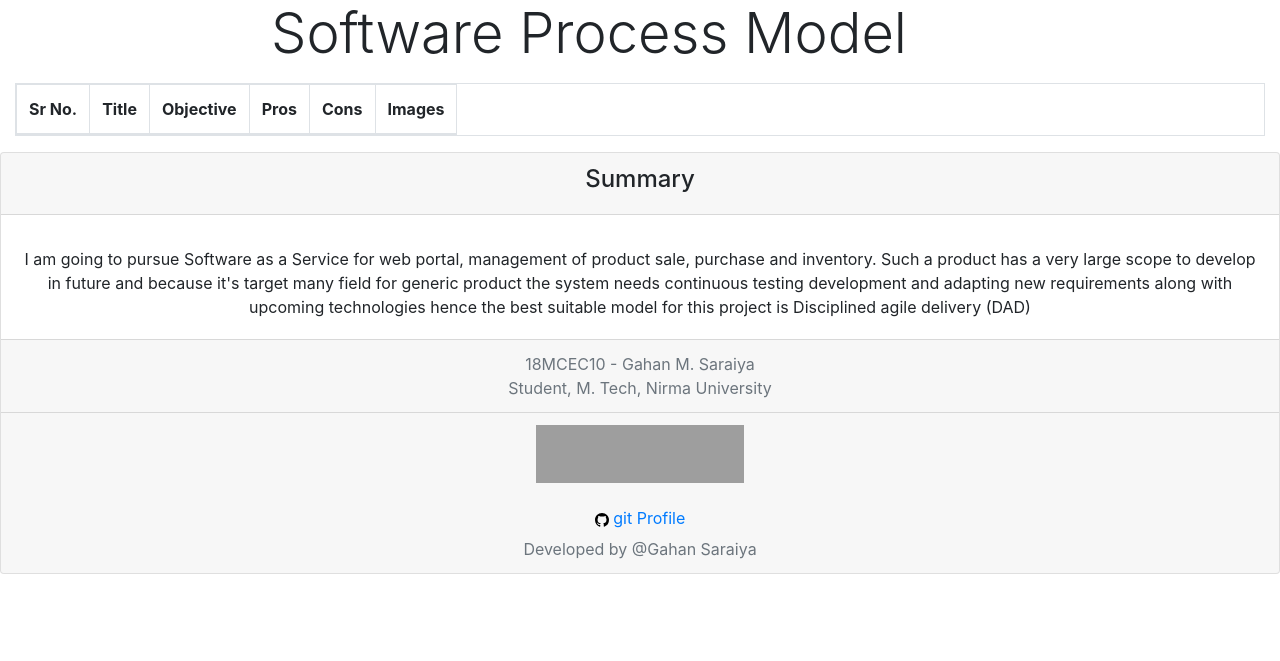
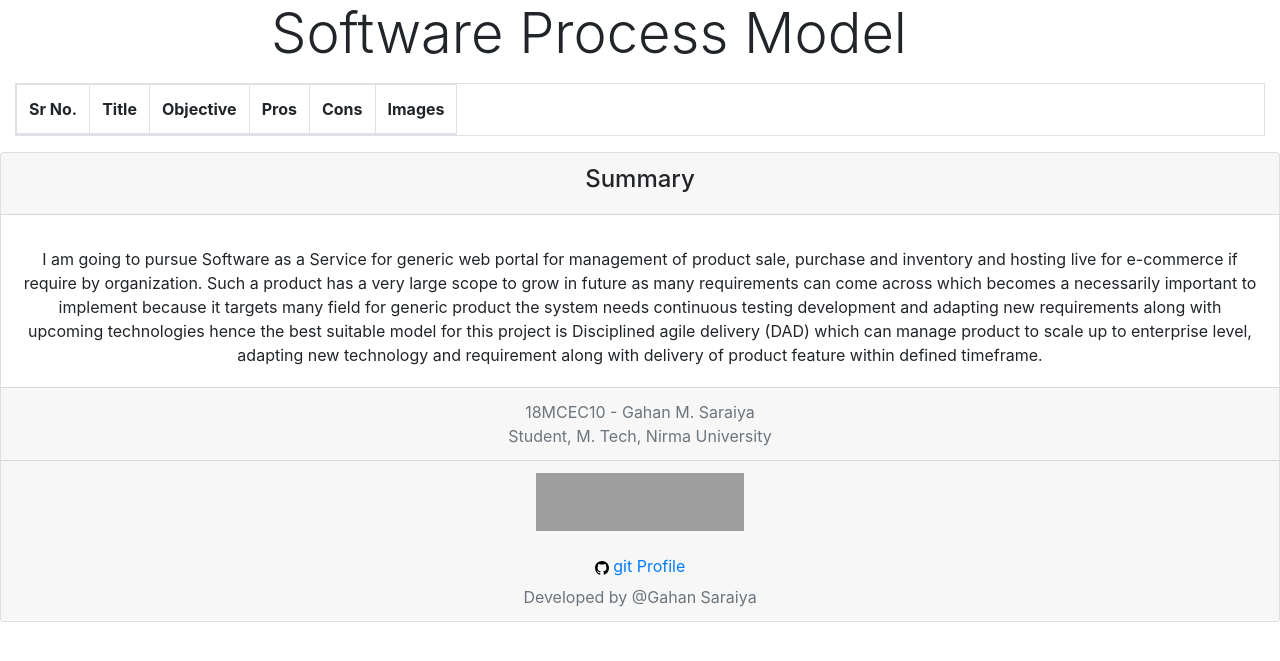
Before and after one commit to gahan9/inventory_management, a Django app: page /sales/se_lab/ in a window 1280 px wide. Shown: the top 661 px of the page. Run offline with Django 3.2, Linux system fonts and the light colour scheme; data that the repository does not hold is empty; parts of the project's set-up code (start-up, migrations or seed data) failed here and were passed over; some libraries are stand-ins or nearby versions; grey boxes are pictures that could not be loaded.

Commit message:
modified summary

```diff
--- a/sale_record/templates/table_display.html
+++ b/sale_record/templates/table_display.html
@@ -63,9 +63,11 @@
       <div class="card-body">
         <h5 class="card-title"></h5>
         <p class="card-text">
-            I am going to pursue Software as a Service for web portal, management of product sale, purchase and inventory.
-            Such a product has a very large scope to develop in future and because it's target many field for generic product
-            the system needs continuous testing development and adapting new requirements along with upcoming technologies hence the best suitable model for this project is Disciplined agile delivery (DAD)
+            I am going to pursue Software as a Service for generic web portal for management of product sale, purchase and inventory and hosting live for e-commerce if require by organization.
+            Such a product has a very large scope to grow in future as many requirements can come across which becomes a necessarily important to implement because it targets many field for generic product
+            the system needs continuous testing development and adapting new requirements along with upcoming technologies hence the best suitable model for this project is Disciplined agile delivery (DAD) which
+            can manage product to scale up to enterprise level, adapting new technology and requirement along with
+            delivery of product feature within defined timeframe.
         </p>
       </div>
       <div class="card-footer text-muted">
```
